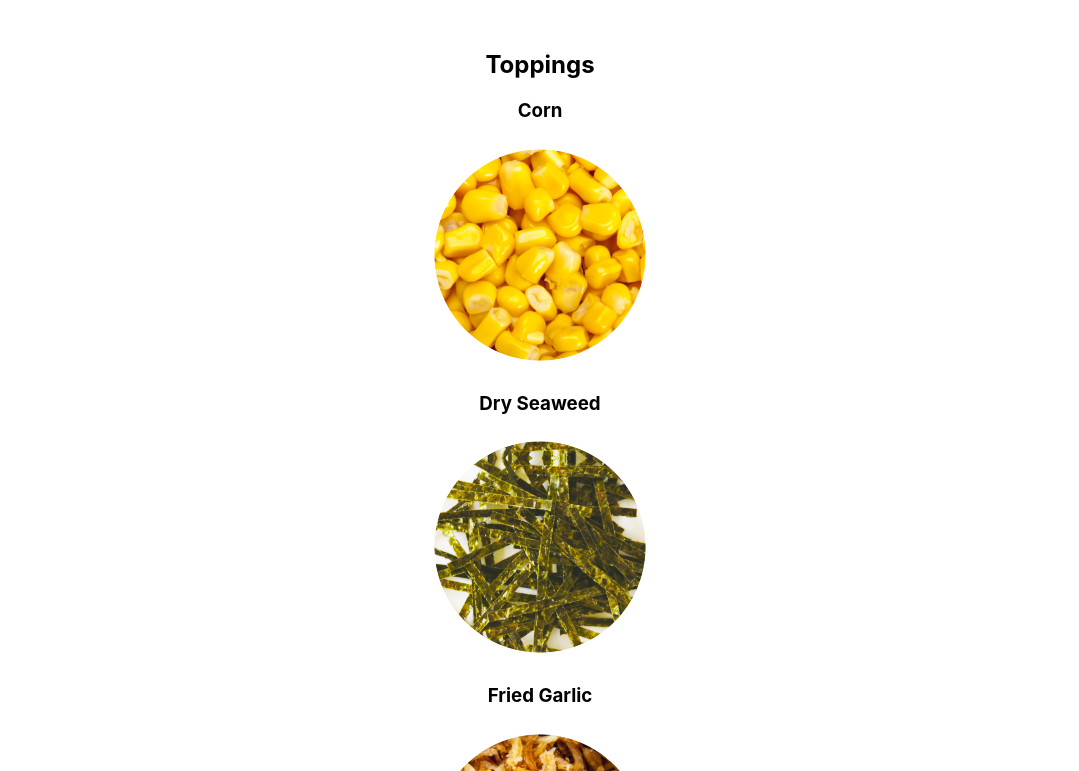
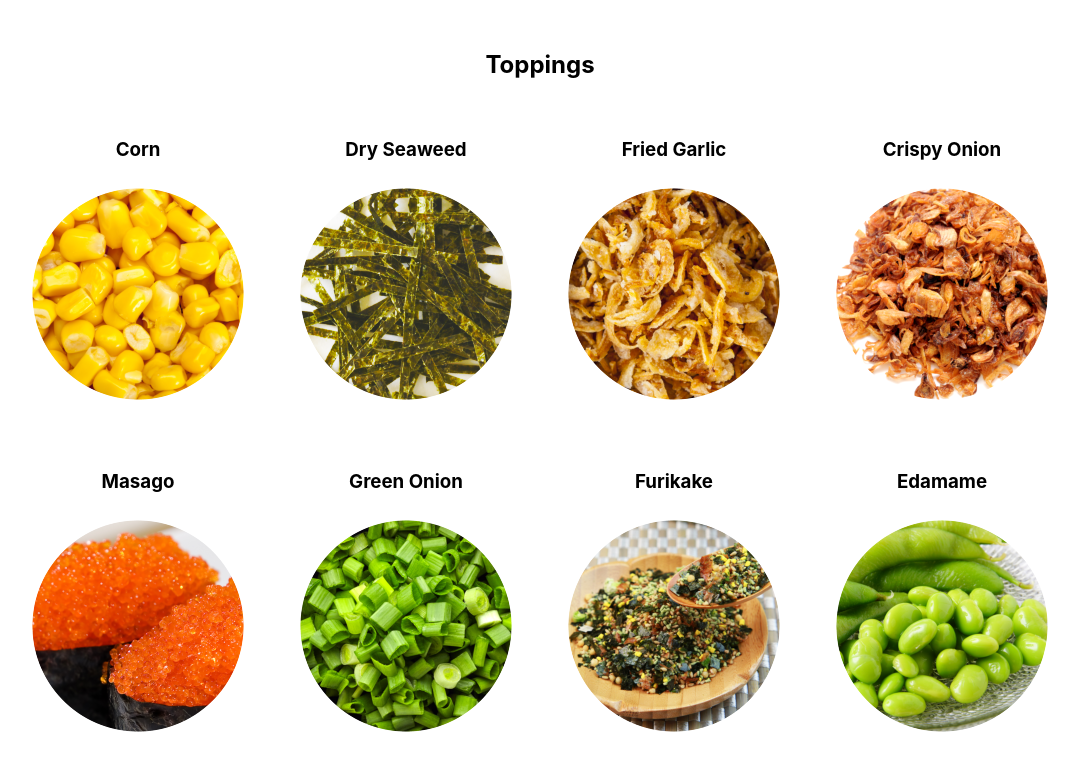
Before and after one commit to billyxuding/PokeSquare, a React (Create React App) app in the folder client/: page /order in a window 1280 px wide. Shown: the part 2449-3220 px from the top of the page, without its empty margins (100-1179 px from the left). Built offline with nearby package versions, Linux system fonts and the light colour scheme.

Commit message:
renamed css class section to ingredients

```diff
--- a/client/src/App.css
+++ b/client/src/App.css
@@ -1,9 +1,9 @@
-.section {
+.ingredients {
 	display: flex;
 	flex-wrap: wrap;
 	justify-content: center;
 }
-	.section div {
+	.ingredients div {
 		margin: 20px;
 	}
 
--- a/client/src/Components/Bases.js
+++ b/client/src/Components/Bases.js
@@ -14,7 +14,7 @@ const Bases = props => {
 	}
 
     return (
-        <div className="section">
+        <div className="ingredients">
 			<div>
 				<input type="radio" name="base" value="White Rice" className="checkbox" id="white-rice" onChange={ selectHandler } />
 				<label className="label" htmlFor="white-rice">
--- a/client/src/Components/Proteins.js
+++ b/client/src/Components/Proteins.js
@@ -25,7 +25,7 @@ const Proteins = props => {
     }
 
     return (
-        <div className="section">
+        <div className="ingredients">
             <div>
                 <input type="checkbox" name="Tuna" className="checkbox" id="tuna" onChange={ checkHandler } />
                 <label className="label" htmlFor="tuna">
--- a/client/src/Components/Sauces.js
+++ b/client/src/Components/Sauces.js
@@ -21,7 +21,7 @@ const Sauces = props => {
 	}
 
     return (
-        <div className="section">
+        <div className="ingredients">
             <div>
 				<input type="checkbox" name="House Poke" className="checkbox" id="house-poke" onChange={ checkHandler } />
 				<label className="label" htmlFor="house-poke">
--- a/client/src/Components/Sides.js
+++ b/client/src/Components/Sides.js
@@ -24,7 +24,7 @@ const Sides = props => {
     }
 
     return (
-        <div className="section">
+        <div className="ingredients">
             <div>
                 <input type="checkbox" name="Crab Salad" className="checkbox" id="crab-salad" onChange={ checkHandler } />
                 <label className="label" htmlFor="crab-salad">
--- a/client/src/Components/Toppings.js
+++ b/client/src/Components/Toppings.js
@@ -26,7 +26,7 @@ const Toppings = props => {
     }
 
     return (
-        <div>
+        <div className="ingredients">
             <div>
                 <input type="checkbox" name="Corn" className="checkbox" id="corn" onChange={ checkHandler } />
                 <label className="label" htmlFor="corn">
```
